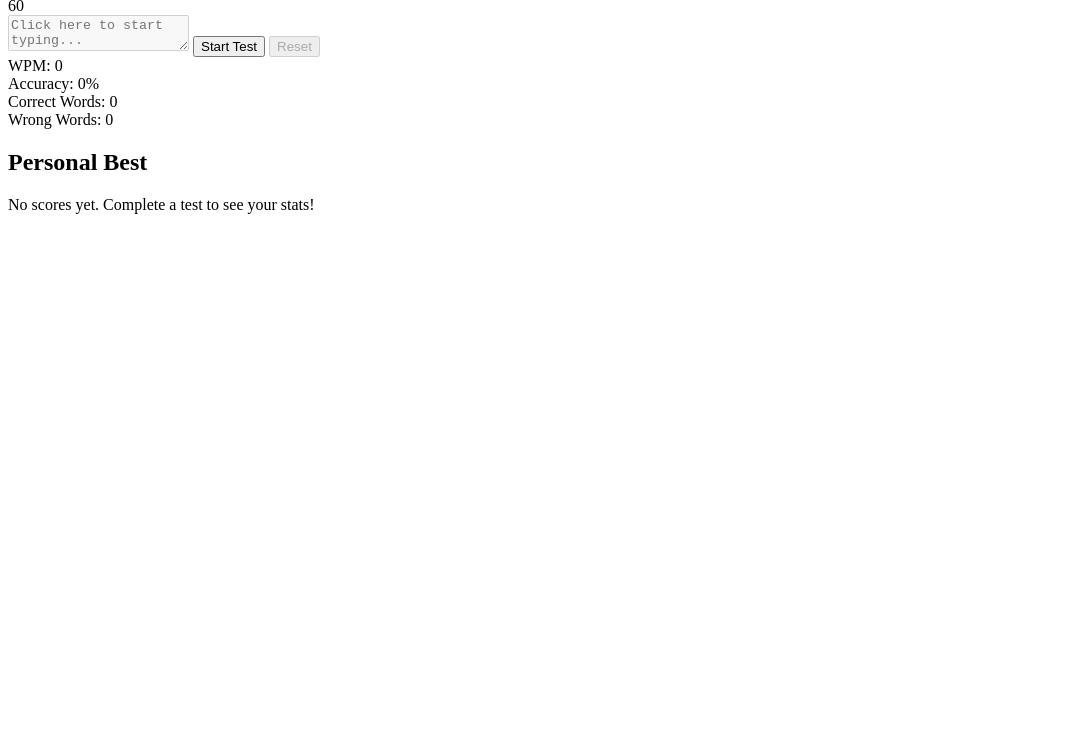
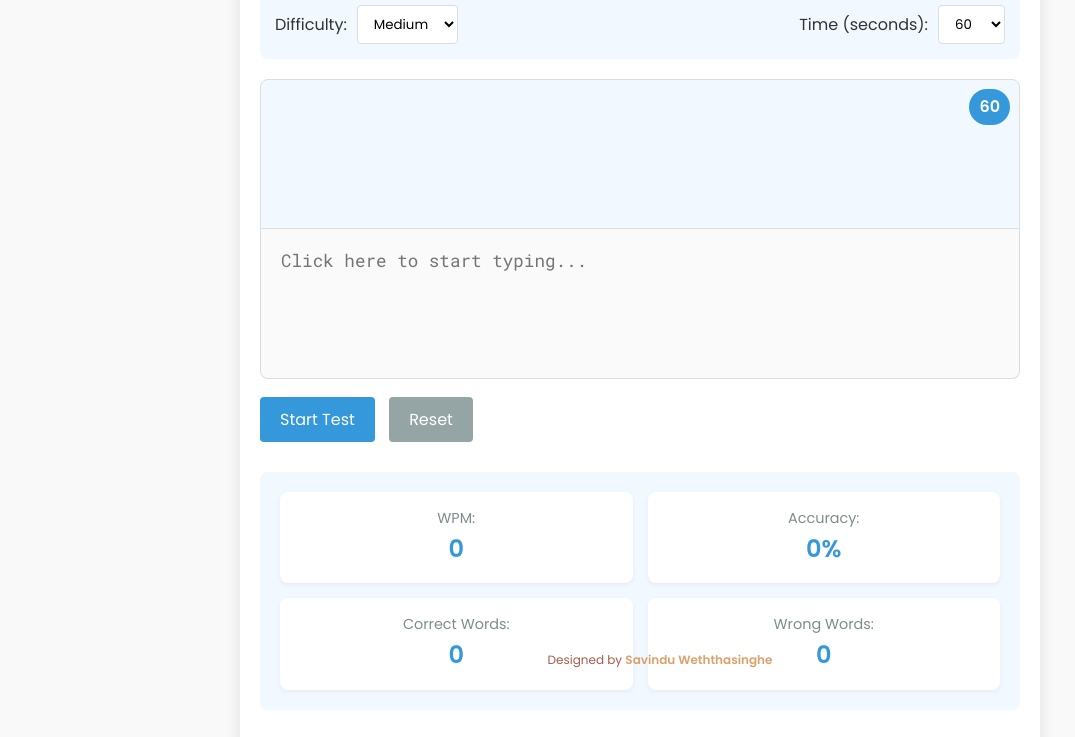
Before and after one commit to savi0303/Type-Speed-Test-App, a plain HTML site: page index.html in a window 1280 px wide. Shown: the part 121-858 px from the top of the page, without its empty margins (0-1075 px from the left). Before the commit the page ends 800 px from the top, so only its background shows below. Drawn offline with Linux system fonts and the light colour scheme.

Commit message:
Main CSS file

```diff
--- a/index.html
+++ b/index.html
@@ -4,7 +4,7 @@
     <meta charset="UTF-8">
     <meta name="viewport" content="width=device-width, initial-scale=1.0">
     <title>Typing Speed Test</title>
-    <link rel="stylesheet" href="styles.css">
+    <link rel="stylesheet" href="style.css">
     <link rel="preconnect" href="https://fonts.googleapis.com">
     <link rel="preconnect" href="https://fonts.gstatic.com" crossorigin>
     <link href="https://fonts.googleapis.com/css2?family=Roboto+Mono:wght@400;700&family=Poppins:wght@300;400;600&display=swap" rel="stylesheet">
@@ -72,7 +72,7 @@
     </div>
 
     <footer>
-
+        <p>Designed by <a href="https://my-portfolio-kappa-ochre.vercel.app/" target="_blank">Savindu Weththasinghe</a></p>
     </footer>
 
     <script src="script.js"></script>
--- a/style.css
+++ b/style.css
@@ -0,0 +1,279 @@
+/* Base Styles */
+:root {
+    --primary-color: #3498db;
+    --secondary-color: #2ecc71;
+    --error-color: #e74c3c;
+    --bg-color: #f9f9f9;
+    --text-color: #333;
+    --border-color: #ddd;
+    --highlight-bg: #f1f8ff;
+}
+
+* {
+    margin: 0;
+    padding: 0;
+    box-sizing: border-box;
+}
+
+body {
+    font-family: 'Poppins', sans-serif;
+    line-height: 1.6;
+    color: var(--text-color);
+    background-color: var(--bg-color);
+    padding: 20px;
+}
+
+.container {
+    max-width: 800px;
+    margin: 0 auto;
+    padding: 20px;
+    background-color: white;
+    border-radius: 10px;
+    box-shadow: 0 2px 15px rgba(0, 0, 0, 0.1);
+}
+
+h1 {
+    text-align: center;
+    color: var(--primary-color);
+    margin-bottom: 20px;
+    font-weight: 600;
+}
+
+h2 {
+    color: var(--primary-color);
+    margin-bottom: 15px;
+    font-size: 1.3rem;
+}
+
+/* Settings Section */
+.settings {
+    display: flex;
+    justify-content: space-between;
+    margin-bottom: 20px;
+    padding: 15px;
+    background-color: var(--highlight-bg);
+    border-radius: 8px;
+}
+
+.difficulty, .timer-settings {
+    display: flex;
+    align-items: center;
+    gap: 10px;
+}
+
+select {
+    padding: 8px 12px;
+    border: 1px solid var(--border-color);
+    border-radius: 4px;
+    font-family: inherit;
+    background-color: white;
+}
+
+/* Typing Test Section */
+.typing-test {
+    position: relative;
+    margin-bottom: 30px;
+}
+
+.timer {
+    position: absolute;
+    top: 10px;
+    right: 10px;
+    background-color: var(--primary-color);
+    color: white;
+    padding: 5px 10px;
+    border-radius: 20px;
+    font-weight: bold;
+    z-index: 10;
+}
+
+.text-display {
+    padding: 20px;
+    border: 1px solid var(--border-color);
+    border-radius: 8px 8px 0 0;
+    height: 150px;
+    overflow-y: auto;
+    font-family: 'Roboto Mono', monospace;
+    font-size: 1.1rem;
+    line-height: 1.8;
+    background-color: var(--highlight-bg);
+}
+
+.text-display span {
+    position: relative;
+}
+
+.text-display .correct {
+    color: var(--secondary-color);
+}
+
+.text-display .incorrect {
+    color: var(--error-color);
+    text-decoration: underline;
+}
+
+.text-display .current {
+    background-color: rgba(52, 152, 219, 0.2);
+    border-radius: 2px;
+}
+
+.typing-input {
+    width: 100%;
+    height: 150px;
+    padding: 20px;
+    border: 1px solid var(--border-color);
+    border-top: none;
+    border-radius: 0 0 8px 8px;
+    font-family: 'Roboto Mono', monospace;
+    font-size: 1.1rem;
+    resize: none;
+}
+
+.typing-input:focus {
+    outline: none;
+    border-color: var(--primary-color);
+}
+
+.btn {
+    padding: 10px 20px;
+    background-color: var(--primary-color);
+    color: white;
+    border: none;
+    border-radius: 4px;
+    cursor: pointer;
+    font-family: inherit;
+    font-size: 1rem;
+    margin-top: 10px;
+    transition: background-color 0.2s;
+}
+
+.btn:hover {
+    background-color: #2980b9;
+}
+
+.btn:disabled {
+    background-color: var(--border-color);
+    cursor: not-allowed;
+}
+
+#reset-btn {
+    background-color: #95a5a6;
+    margin-left: 10px;
+}
+
+#reset-btn:hover {
+    background-color: #7f8c8d;
+}
+
+/* Results Section */
+.results {
+    display: grid;
+    grid-template-columns: repeat(2, 1fr);
+    gap: 15px;
+    margin-bottom: 30px;
+    padding: 20px;
+    background-color: var(--highlight-bg);
+    border-radius: 8px;
+}
+
+.result-item {
+    display: flex;
+    flex-direction: column;
+    align-items: center;
+    justify-content: center;
+    padding: 15px;
+    background-color: white;
+    border-radius: 8px;
+    box-shadow: 0 2px 5px rgba(0, 0, 0, 0.05);
+}
+
+.result-label {
+    font-size: 0.9rem;
+    color: #7f8c8d;
+}
+
+.result-value {
+    font-size: 1.5rem;
+    font-weight: bold;
+    color: var(--primary-color);
+}
+
+/* High Scores Section */
+.high-scores {
+    margin-top: 30px;
+}
+
+.scores-container {
+    padding: 15px;
+    border: 1px solid var(--border-color);
+    border-radius: 8px;
+    background-color: white;
+}
+
+.no-scores {
+    text-align: center;
+    color: #7f8c8d;
+    padding: 20px;
+}
+
+.score-item {
+    display: flex;
+    justify-content: space-between;
+    padding: 10px 0;
+    border-bottom: 1px solid var(--border-color);
+}
+
+.score-item:last-child {
+    border-bottom: none;
+}
+
+.score-date {
+    color: #7f8c8d;
+    font-size: 0.9rem;
+}
+
+.score-stats {
+    font-weight: bold;
+}
+
+.score-stats span {
+    margin-left: 15px;
+    color: var(--primary-color);
+}
+
+/* Footer */
+footer {
+    color: #A55B4B;
+    position: fixed;
+    bottom: 10px;
+    font-size: 12px;
+    text-align: center;
+    width: 100%;
+    transition: color 0.3s ease;
+}
+
+footer a {
+    color: #DCA06D;
+    text-decoration: none;
+    font-weight: 600;
+}
+
+footer a:hover {
+    text-decoration: underline;
+}
+
+/* Responsive design */
+@media (max-width: 768px) {
+    .settings {
+        flex-direction: column;
+        gap: 10px;
+    }
+
+    .results {
+        grid-template-columns: 1fr;
+    }
+
+    .text-display, .typing-input {
+        font-size: 1rem;
+    }
+}
```
